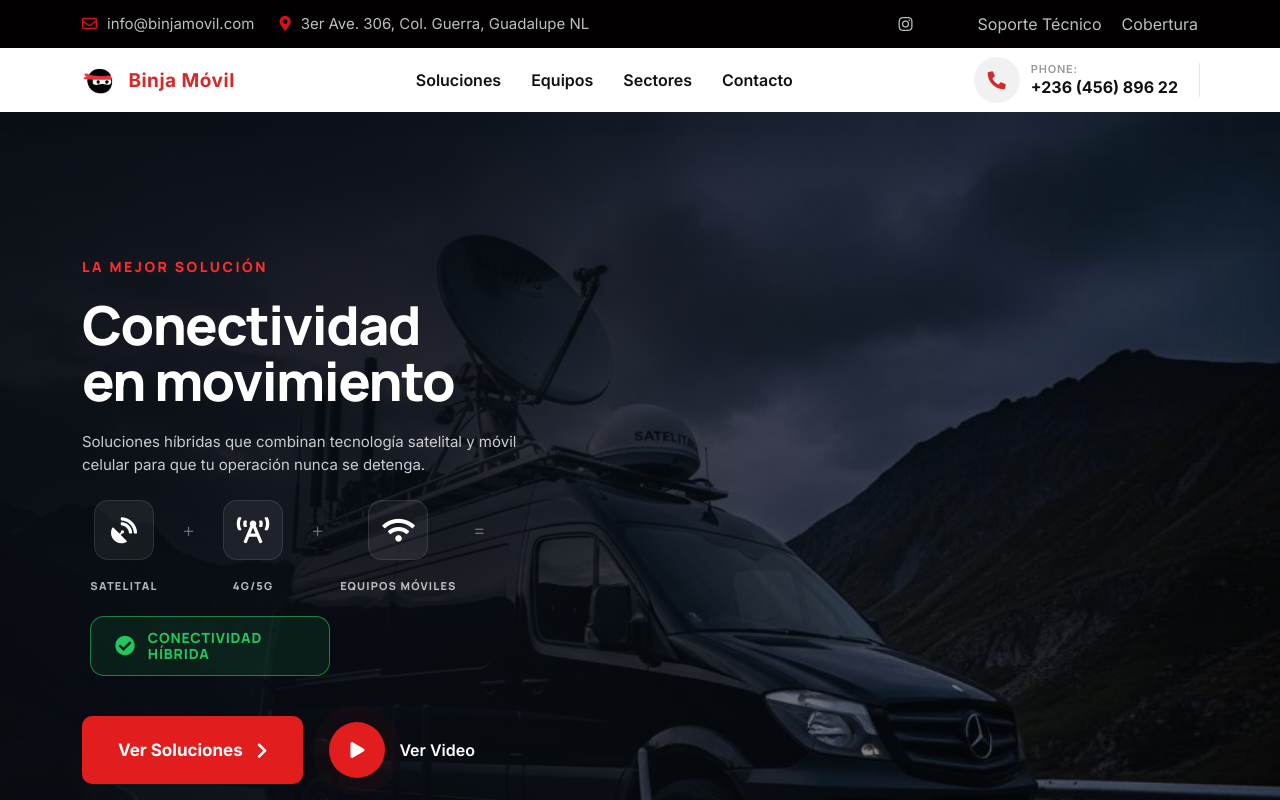
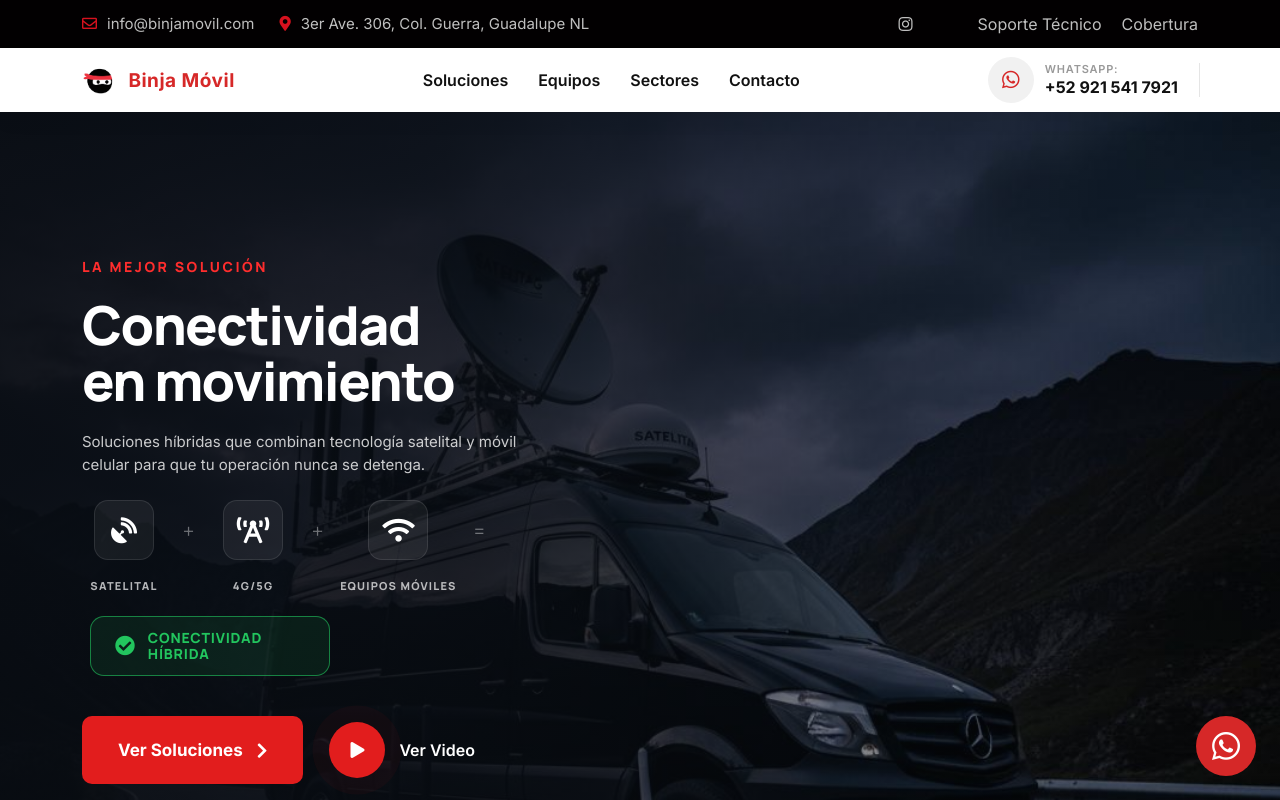
Before and after one commit to desarrolloweb-hub/binja-plantilla, a Next.js app: page / in a window 1280 px wide. Shown: the top 800 px of the page. Built offline with nearby package versions, Linux system fonts and the light colour scheme; a web font is replaced by a local one.

Commit message:
FIX: Cambios en el numero

```diff
--- a/app/globals.css
+++ b/app/globals.css
@@ -1398,6 +1398,46 @@
   .binja-noticias { padding: 60px 0; }
 }
 
+/* === Botón flotante de WhatsApp === */
+.binja-whatsapp {
+  position: fixed;
+  right: 24px;
+  bottom: 24px;
+  z-index: 9999;
+  width: 60px;
+  height: 60px;
+  border-radius: 50%;
+  background: #d62828;
+  color: #fff;
+  display: flex;
+  align-items: center;
+  justify-content: center;
+  font-size: 32px;
+  text-decoration: none;
+  box-shadow: 0 8px 24px rgba(214, 40, 40, 0.45);
+  transition: transform 0.25s ease, box-shadow 0.25s ease;
+  animation: binja-wa-pulse 2.4s infinite;
+}
+.binja-whatsapp:hover {
+  transform: scale(1.08);
+  color: #fff;
+  box-shadow: 0 12px 30px rgba(214, 40, 40, 0.6);
+}
+@keyframes binja-wa-pulse {
+  0% { box-shadow: 0 0 0 0 rgba(214, 40, 40, 0.5); }
+  70% { box-shadow: 0 0 0 16px rgba(214, 40, 40, 0); }
+  100% { box-shadow: 0 0 0 0 rgba(214, 40, 40, 0); }
+}
+@media (max-width: 575px) {
+  .binja-whatsapp {
+    right: 16px;
+    bottom: 16px;
+    width: 54px;
+    height: 54px;
+    font-size: 28px;
+  }
+}
+
 /* === Hover effects del header === */
 
 /* Teléfono: el círculo se rellena de rojo y el ícono se vuelve blanco; texto se subraya en rojo */
@@ -1425,7 +1465,7 @@
 }
 .binja-phone__icon i {
   color: #d62828;
-  font-size: 18px;
+  font-size: 20px;
   transition: color 0.3s ease;
 }
 .binja-phone:hover .binja-phone__icon {
--- a/app/layout.js
+++ b/app/layout.js
@@ -9,6 +9,7 @@ import "@css/nice-select.css";
 import "@css/main.css";
 import "./globals.css";
 import Preloader from "@/layouts/Preloader";
+import WhatsAppButton from "@/components/WhatsAppButton";
 
 export const metadata = {
   title: "Binja Móvil - Internet y Telefonía",
@@ -26,7 +27,8 @@ export default function RootLayout({ children }) {
     <html lang="en">
       <body>
         <Preloader />
-        {children}</body>
+        {children}
+        <WhatsAppButton /></body>
     </html>
   );
 }
--- a/components/ContactSection.js
+++ b/components/ContactSection.js
@@ -36,7 +36,7 @@ const ContactSection = () => {
                     <div className="content">
                       <p>Call For Inquiry</p>
                       <h3>
-                        <a href="tel:+23645689622">+236 (456) 896 22</a>
+                        <a href="https://wa.me/529215417921" target="_blank" rel="noopener noreferrer">+52 921 541 7921</a>
                       </h3>
                     </div>
                   </div>
--- /dev/null
+++ b/components/WhatsAppButton.js
@@ -0,0 +1,23 @@
+"use client";
+
+const WhatsAppButton = () => {
+  const phone = "529215417921"; // sin signos ni espacios
+  const message = encodeURIComponent(
+    "Hola, me interesa conocer más sobre las soluciones de Binja Móvil."
+  );
+  const href = `https://wa.me/${phone}?text=${message}`;
+
+  return (
+    <a
+      href={href}
+      className="binja-whatsapp"
+      target="_blank"
+      rel="noopener noreferrer"
+      aria-label="Escríbenos por WhatsApp"
+    >
+      <i className="fab fa-whatsapp" />
+    </a>
+  );
+};
+
+export default WhatsAppButton;
--- a/layouts/Footer.js
+++ b/layouts/Footer.js
@@ -185,7 +185,7 @@ const Footer1 = () => {
                   <div className="support-text">
                     <p>Centro de soporte 24/7</p>
                     <h3>
-                      <a href="tel:+23645689622">+236 (456) 896 22</a>
+                      <a href="https://wa.me/529215417921" target="_blank" rel="noopener noreferrer">+52 921 541 7921</a>
                     </h3>
                   </div>
                 </div>
@@ -355,7 +355,7 @@ const Footer2 = () => {
                   <div className="support-text">
                     <p>Centro de soporte 24/7</p>
                     <h3>
-                      <a href="tel:+23645689622">+236 (456) 896 22</a>
+                      <a href="https://wa.me/529215417921" target="_blank" rel="noopener noreferrer">+52 921 541 7921</a>
                     </h3>
                   </div>
                 </div>
--- a/layouts/Header.js
+++ b/layouts/Header.js
@@ -116,13 +116,13 @@ const Header1 = ({ openSidebar, single, menus }) => {
                   </div>
                 </div>
                 <div className="header-right d-flex justify-content-end align-items-center">
-                  <a href="tel:+23645689622" className="binja-phone">
+                  <a href="https://wa.me/529215417921" target="_blank" rel="noopener noreferrer" className="binja-phone">
                     <div className="binja-phone__icon">
-                      <i className="fas fa-phone-alt" />
+                      <i className="fab fa-whatsapp" />
                     </div>
                     <div className="binja-phone__content">
-                      <p>PHONE:</p>
-                      <h6>+236 (456) 896 22</h6>
+                      <p>WHATSAPP:</p>
+                      <h6>+52 921 541 7921</h6>
                     </div>
                   </a>
                   <div className="header-button">
```
Also changed, not shown: components/About.js (+6 -6 lines).
